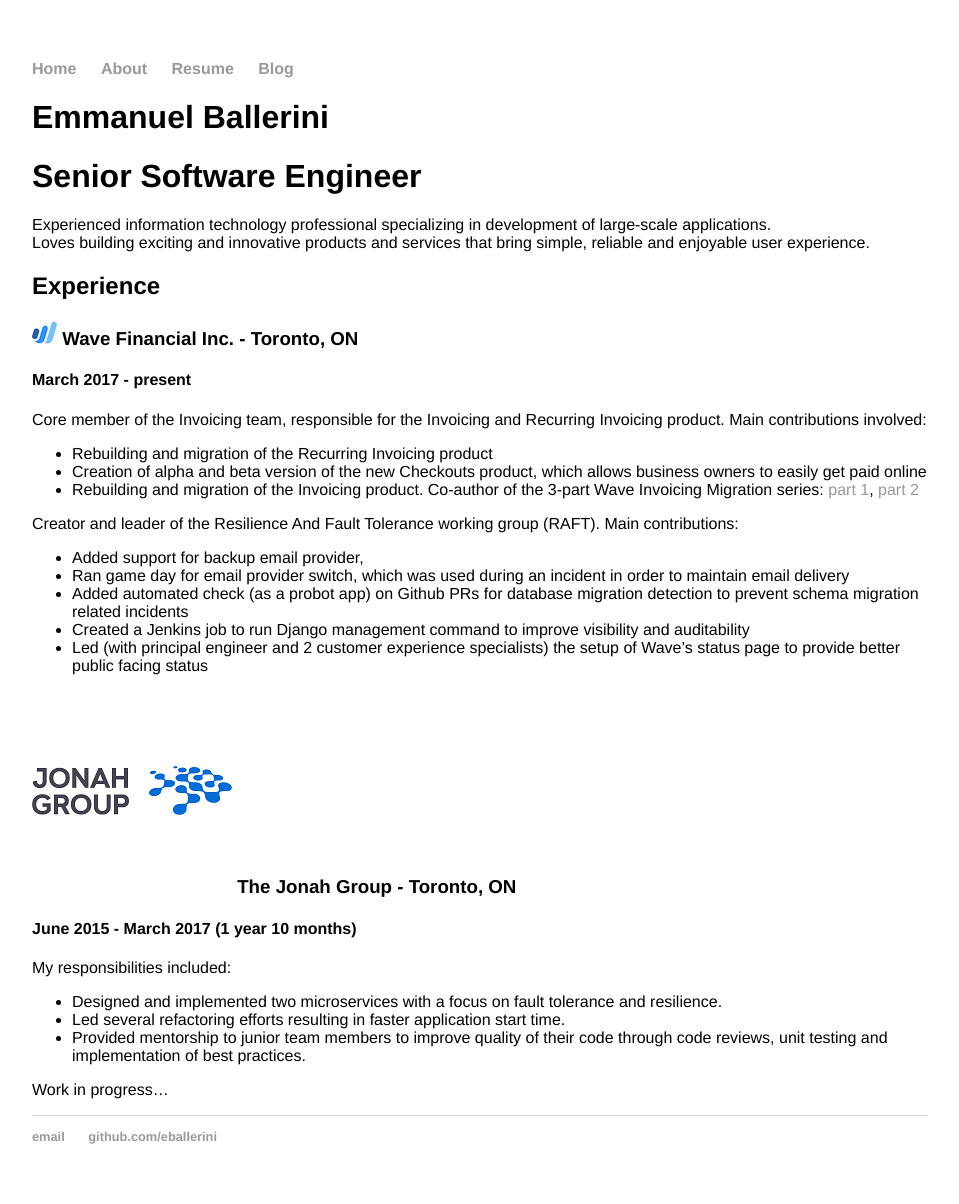
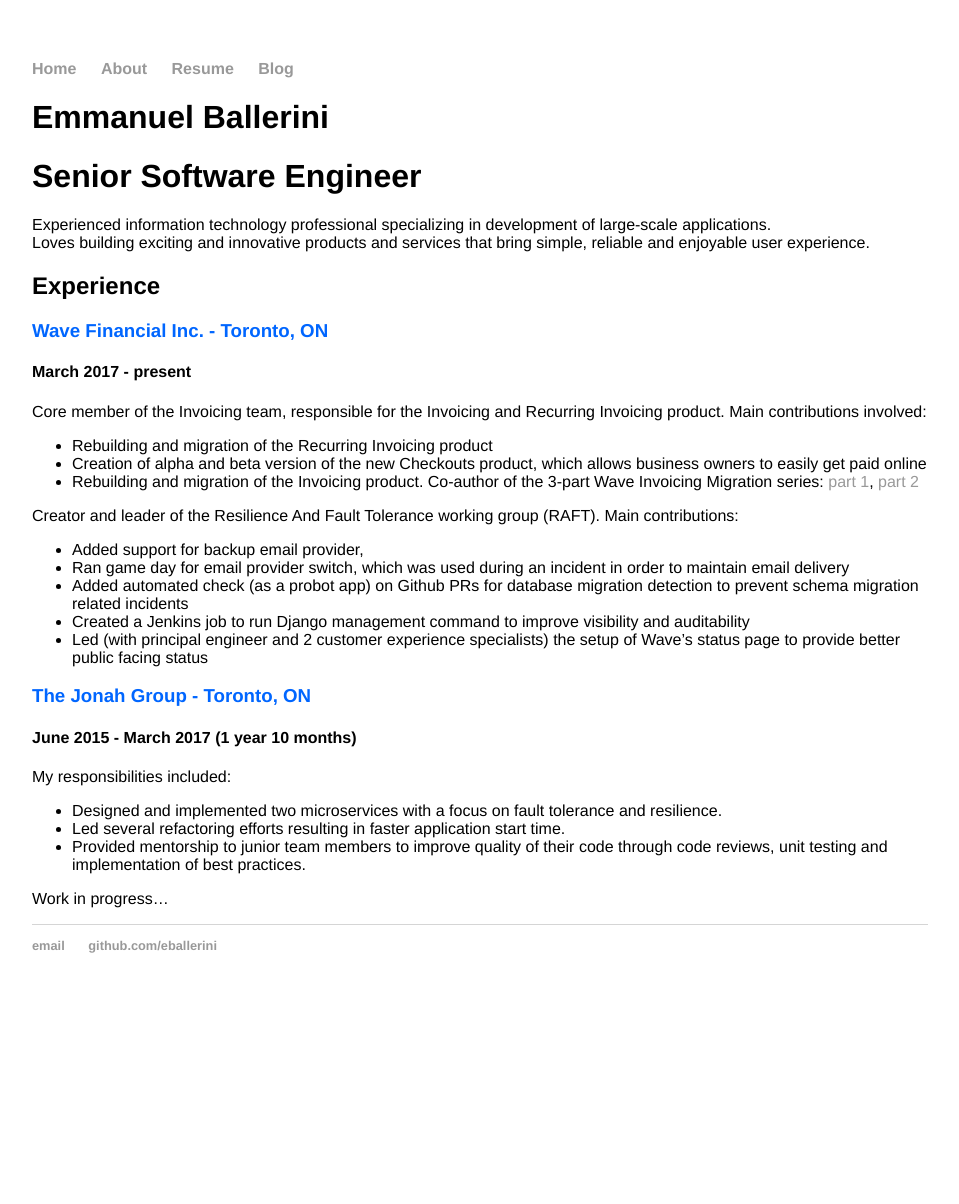
Before and after one commit to eballerini/eballerini.github.io, a Jekyll site: the page built from resume/index.md, in a window 1280 px wide. Shown: the whole page, without its empty margins (160-1119 px from the left). Built offline with Jekyll 4.4.1, drawn with Linux system fonts in a browser that asks for light colours; after the commit the page ends 1013 px from its top, so only the background shows below that.

Commit message:
update resume & CSS

```diff
--- a/css/main.css
+++ b/css/main.css
@@ -24,6 +24,9 @@
     /* font-size: 3em; */
     /* font-family:'Helvetica', 'Arial', 'Sans-Serif'; */
 }
+h3 {
+  color: #0066ff;
+}
 p {
     /*font-size: 1.5em; */
     /* line-height: 1.4em;
--- a/resume/index.md
+++ b/resume/index.md
@@ -8,7 +8,7 @@
 Loves building exciting and innovative products and services that bring simple, reliable and enjoyable user experience.
 
 ## Experience
-### ![WaveHQ](../images/wave.jpeg) Wave Financial Inc. - Toronto, ON
+### Wave Financial Inc. - Toronto, ON
 #### March 2017 - present
 Core member of the Invoicing team, responsible for the Invoicing and Recurring Invoicing product.
 Main contributions involved:
@@ -23,7 +23,7 @@
 * Created a Jenkins job to run Django management command to improve visibility and auditability
 * Led (with principal engineer and 2 customer experience specialists) the setup of Wave’s status page to provide better public facing status
 
-### ![Jonah](../images/jonah.png) The Jonah Group - Toronto, ON
+### The Jonah Group - Toronto, ON
 #### June 2015 - March 2017 (1 year 10 months)
 My responsibilities included:
 * Designed and implemented two microservices with a focus on fault tolerance and resilience.
```
